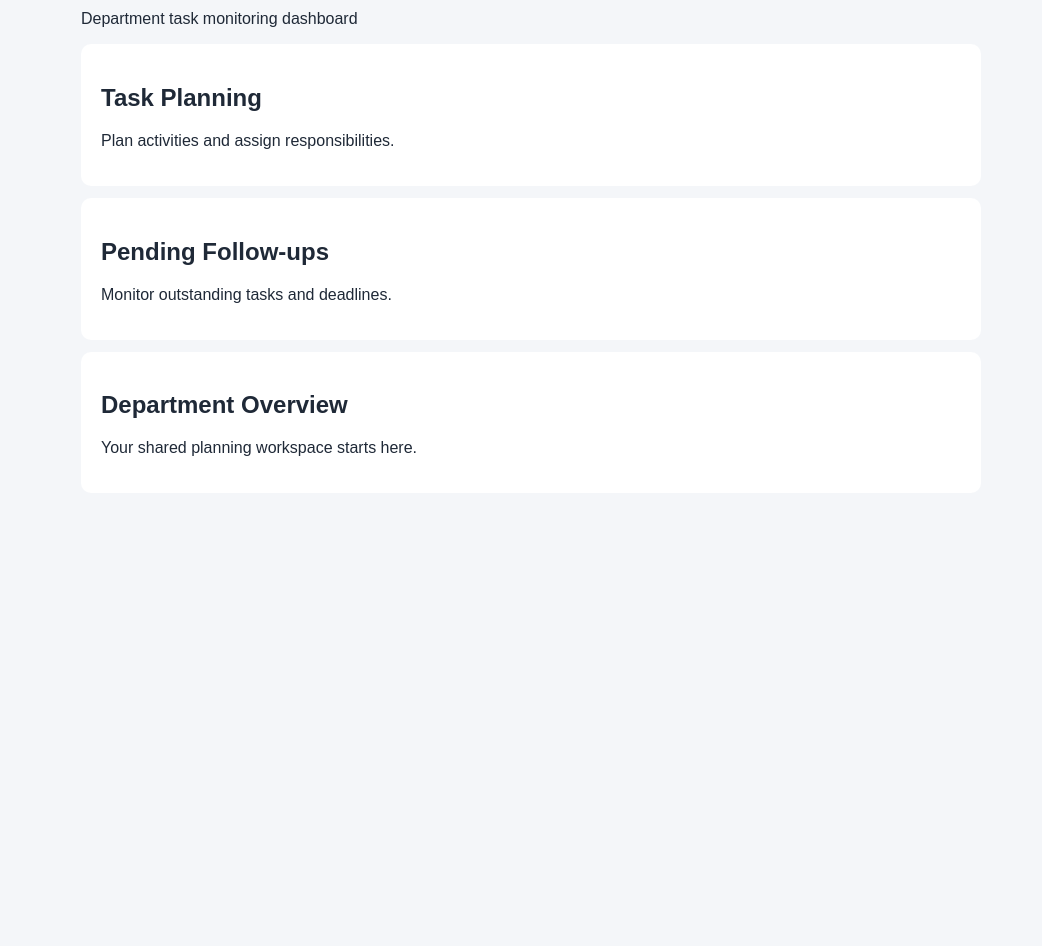
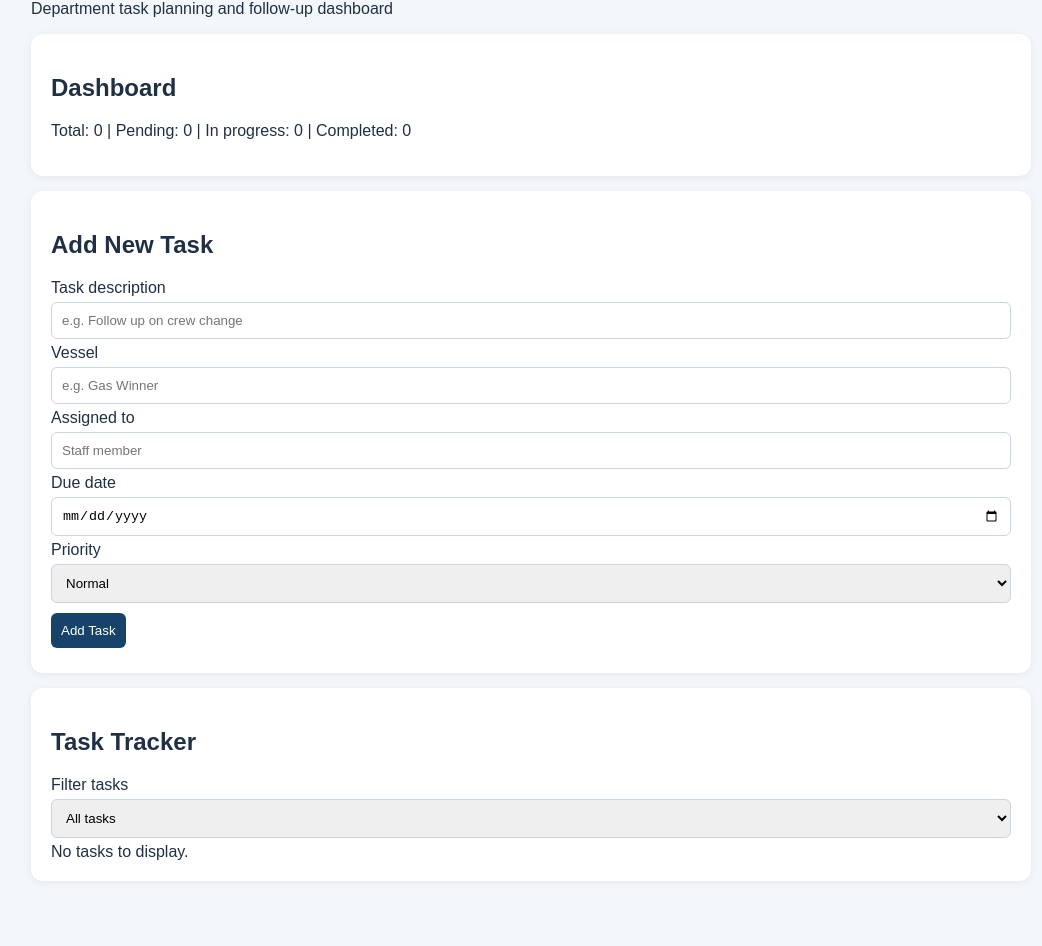
Before and after one commit to reinagamasan2022-alt/Erasmus-Crew-Department-Planner, a plain HTML site: page index.html in a window 1280 px wide. Shown: the part 130-1076 px from the top of the page, without its empty margins (109-1151 px from the left). Before the commit the page ends 800 px from the top, so only its background shows below. Drawn offline with Linux system fonts and the light colour scheme.

Commit message:
Update index.html

```diff
--- a/index.html
+++ b/index.html
@@ -8,38 +8,200 @@
 <style>
 body {
   font-family: Arial, sans-serif;
-      max-width: 900px;
-      margin: 40px auto;
+  max-width: 1000px;
+  margin: 30px auto;
   padding: 20px;
-      background: #f4f6f9;
-      color: #1f2937;
+  background: #f3f6fa;
+  color: #203044;
 }
 h1 { color: #17436b; }
 .card {
   background: white;
   padding: 20px;
-      margin: 12px 0;
-      border-radius: 10px;
+  margin: 15px 0;
+  border-radius: 12px;
+  box-shadow: 0 2px 8px #00000010;
 }
+input, select, button {
+  padding: 10px;
+  margin: 5px 0;
+  box-sizing: border-box;
+  border-radius: 6px;
+  border: 1px solid #ccd4df;
+}
+input, select { width: 100%; }
+button {
+  background: #17436b;
+  color: white;
+  cursor: pointer;
+  border: none;
+}
+button:hover { opacity: .85; }
+.task {
+  border-bottom: 1px solid #ddd;
+  padding: 12px 0;
+}
+.task:last-child { border-bottom: none; }
+.small { color: #5c6878; font-size: 14px; }
+.done { color: #16804a; }
+.overdue { color: #c0392b; }
 </style>
 </head>
 <body>
+
 <h1>Crew Department Planner</h1>
-  <p>Department task monitoring dashboard</p>
+<p>Department task planning and follow-up dashboard</p>
 
 <div class="card">
-    <h2>Task Planning</h2>
-    <p>Plan activities and assign responsibilities.</p>
+  <h2>Dashboard</h2>
+  <p id="summary">Loading tasks...</p>
 </div>
 
 <div class="card">
-    <h2>Pending Follow-ups</h2>
-    <p>Monitor outstanding tasks and deadlines.</p>
+  <h2>Add New Task</h2>
+  <form id="taskForm">
+    <label>Task description</label>
+    <input id="taskName" required
+      placeholder="e.g. Follow up on crew change">
+
+    <label>Vessel</label>
+    <input id="vessel" placeholder="e.g. Gas Winner">
+
+    <label>Assigned to</label>
+    <input id="owner" required
+      placeholder="Staff member">
+
+    <label>Due date</label>
+    <input id="dueDate" type="date" required>
+
+    <label>Priority</label>
+    <select id="priority">
+      <option>Normal</option>
+      <option>High</option>
+      <option>Urgent</option>
+    </select>
+
+    <button type="submit">Add Task</button>
+  </form>
 </div>
 
 <div class="card">
-    <h2>Department Overview</h2>
-    <p>Your shared planning workspace starts here.</p>
+  <h2>Task Tracker</h2>
+  <label>Filter tasks</label>
+  <select id="filter" onchange="renderTasks()">
+    <option value="All">All tasks</option>
+    <option value="Pending">Pending</option>
+    <option value="In Progress">In Progress</option>
+    <option value="Completed">Completed</option>
+  </select>
+  <div id="taskList"></div>
 </div>
+
+<script>
+let tasks = JSON.parse(
+  localStorage.getItem("crewTasks") || "[]"
+);
+
+function saveTasks() {
+  localStorage.setItem("crewTasks", JSON.stringify(tasks));
+}
+
+function renderTasks() {
+  const filter = document.getElementById("filter").value;
+  const list = document.getElementById("taskList");
+
+  const pending = tasks.filter(t => t.status === "Pending").length;
+  const progress = tasks.filter(t => t.status === "In Progress").length;
+  const completed = tasks.filter(t => t.status === "Completed").length;
+
+  document.getElementById("summary").textContent =
+    `Total: ${tasks.length} | Pending: ${pending} | ` +
+    `In progress: ${progress} | Completed: ${completed}`;
+
+  list.innerHTML = "";
+
+  tasks.forEach((task, index) => {
+    if (filter !== "All" && task.status !== filter) return;
+
+    const item = document.createElement("div");
+    item.className = "task";
+
+    const heading = document.createElement("strong");
+    heading.textContent = task.name;
+    item.appendChild(heading);
+
+    const details = document.createElement("p");
+    details.className = "small";
+    details.textContent =
+      `Vessel: ${task.vessel || "Not specified"} | ` +
+      `Assigned: ${task.owner} | Due: ${task.due} | ` +
+      `Priority: ${task.priority}`;
+    item.appendChild(details);
+
+    if (task.status !== "Completed" &&
+        task.due < new Date().toLocaleDateString("en-CA")) {
+      const warning = document.createElement("p");
+      warning.className = "overdue";
+      warning.textContent = "Overdue";
+      item.appendChild(warning);
+    }
+
+    const status = document.createElement("select");
+    ["Pending", "In Progress", "Completed"].forEach(value => {
+      const option = document.createElement("option");
+      option.value = value;
+      option.textContent = value;
+      option.selected = task.status === value;
+      status.appendChild(option);
+    });
+
+    status.addEventListener("change", () => {
+      tasks[index].status = status.value;
+      saveTasks();
+      renderTasks();
+    });
+    item.appendChild(status);
+
+    const remove = document.createElement("button");
+    remove.textContent = "Delete Task";
+    remove.style.marginLeft = "8px";
+    remove.addEventListener("click", () => {
+      if (confirm("Delete this task?")) {
+        tasks.splice(index, 1);
+        saveTasks();
+        renderTasks();
+      }
+    });
+    item.appendChild(remove);
+
+    list.appendChild(item);
+  });
+
+  if (list.innerHTML === "") {
+    list.textContent = "No tasks to display.";
+  }
+}
+
+document.getElementById("taskForm").addEventListener(
+  "submit", function(event) {
+    event.preventDefault();
+
+    tasks.push({
+      name: document.getElementById("taskName").value.trim(),
+      vessel: document.getElementById("vessel").value.trim(),
+      owner: document.getElementById("owner").value.trim(),
+      due: document.getElementById("dueDate").value,
+      priority: document.getElementById("priority").value,
+      status: "Pending"
+    });
+
+    saveTasks();
+    this.reset();
+    renderTasks();
+  }
+);
+
+renderTasks();
+</script>
 </body>
 </html>
```
Lines whose indentation alone changed are shown as unchanged.
